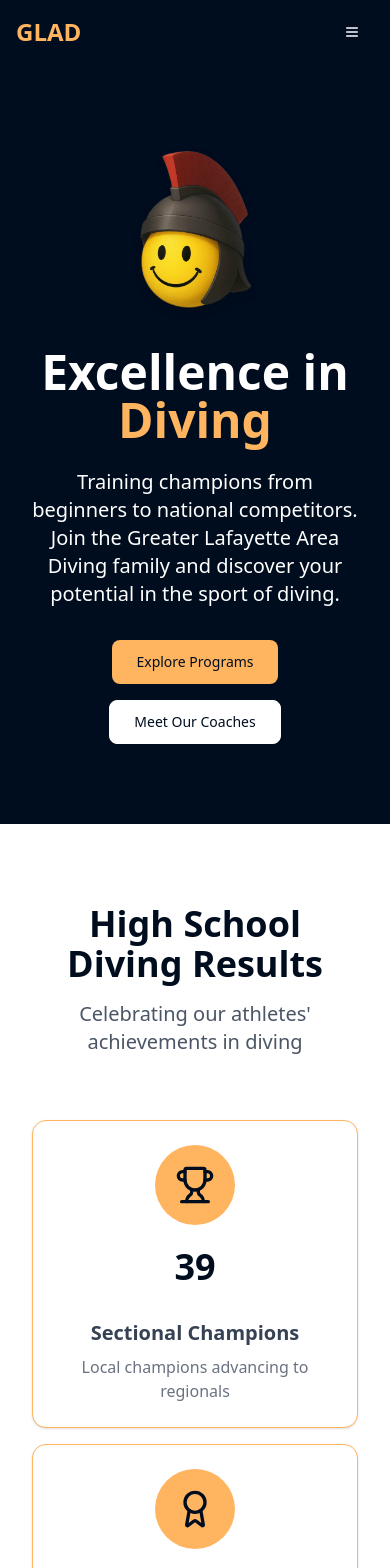
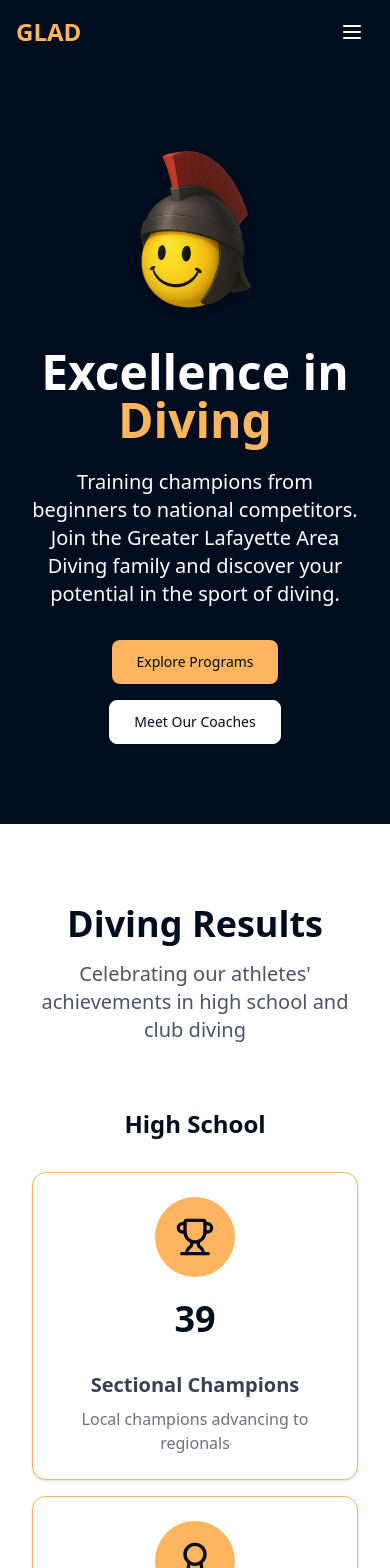
Before and after one commit to codetelo/gladiving, a Next.js app: page / in a window 390 px wide. Shown: the top 1568 px of the page. Built offline with nearby package versions, Linux system fonts and the light colour scheme.

Commit message:
Updating the results and fixing the circles for mobile

```diff
--- a/src/app/globals.css
+++ b/src/app/globals.css
@@ -419,56 +419,47 @@ button:focus, a:focus, input:focus, textarea:focus, select:focus {
   /* Preserve circular shapes for icons and headshots */
   .rounded-full {
     border-radius: 9999px !important;
+    aspect-ratio: 1 / 1 !important;
+    flex-shrink: 0 !important;
   }
 
-  /* Preserve specific icon dimensions */
-  .w-20.h-20,
-  .w-16.h-16,
-  .w-32.h-32 {
-    width: var(--tw-w) !important;
-    height: var(--tw-h) !important;
-    min-width: var(--tw-w) !important;
-    min-height: var(--tw-h) !important;
-    max-width: var(--tw-w) !important;
-    max-height: var(--tw-h) !important;
-    aspect-ratio: 1 / 1 !important;
+  .w-2.h-2.rounded-full {
+    width: 0.5rem !important;
+    height: 0.5rem !important;
+    min-width: 0.5rem !important;
+    min-height: 0.5rem !important;
+    max-width: 0.5rem !important;
+    max-height: 0.5rem !important;
   }
 
-  /* Preserve icon sizes within circles */
-  .w-10.h-10,
-  .w-8.h-8,
-  .w-16.h-16 {
-    width: var(--tw-w) !important;
-    height: var(--tw-h) !important;
-    min-width: var(--tw-w) !important;
-    min-height: var(--tw-h) !important;
-    max-width: var(--tw-w) !important;
-    max-height: var(--tw-h) !important;
+  .w-8.h-8.rounded-full {
+    width: 2rem !important;
+    height: 2rem !important;
+    min-width: 2rem !important;
+    min-height: 2rem !important;
+    max-width: 2rem !important;
+    max-height: 2rem !important;
   }
 
-  /* Ensure circular containers maintain shape */
-  .bg-gold.rounded-full,
-  .bg-gray-200.rounded-full {
-    border-radius: 9999px !important;
-    aspect-ratio: 1 / 1 !important;
+  .w-12.h-12.rounded-full {
+    width: 3rem !important;
+    height: 3rem !important;
+    min-width: 3rem !important;
+    min-height: 3rem !important;
+    max-width: 3rem !important;
+    max-height: 3rem !important;
   }
 
-  /* Override width constraints for circular elements */
-  .rounded-full {
-    width: auto !important;
-    max-width: none !important;
-    min-width: auto !important;
+  .w-16.h-16.rounded-full {
+    width: 4rem !important;
+    height: 4rem !important;
+    min-width: 4rem !important;
+    min-height: 4rem !important;
+    max-width: 4rem !important;
+    max-height: 4rem !important;
   }
 
-  /* Specific overrides for result cards and coach cards */
-  .text-center .rounded-full {
-    width: auto !important;
-    max-width: none !important;
-    min-width: auto !important;
-  }
-
-  /* Preserve circular shapes for result cards */
-  .text-center .w-20.h-20.rounded-full {
+  .w-20.h-20.rounded-full {
     width: 5rem !important;
     height: 5rem !important;
     min-width: 5rem !important;
@@ -477,8 +468,7 @@ button:focus, a:focus, input:focus, textarea:focus, select:focus {
     max-height: 5rem !important;
   }
 
-  /* Preserve circular shapes for coach headshots */
-  .text-center .w-32.h-32.rounded-full {
+  .w-32.h-32.rounded-full {
     width: 8rem !important;
     height: 8rem !important;
     min-width: 8rem !important;
@@ -487,27 +477,17 @@ button:focus, a:focus, input:focus, textarea:focus, select:focus {
     max-height: 8rem !important;
   }
 
-  /* Preserve circular shapes for philosophy icons */
-  .text-center .w-16.h-16.rounded-full {
-    width: 4rem !important;
-    height: 4rem !important;
-    min-width: 4rem !important;
-    min-height: 4rem !important;
-    max-width: 4rem !important;
-    max-height: 4rem !important;
+  /* Preserve icon sizes within circles */
+  .w-6.h-6 {
+    width: 1.5rem !important;
+    height: 1.5rem !important;
+    min-width: 1.5rem !important;
+    min-height: 1.5rem !important;
+    max-width: 1.5rem !important;
+    max-height: 1.5rem !important;
   }
 
-  /* Preserve icon sizes within circles */
-  .text-center .w-10.h-10 {
-    width: 2.5rem !important;
-    height: 2.5rem !important;
-    min-width: 2.5rem !important;
-    min-height: 2.5rem !important;
-    max-width: 2.5rem !important;
-    max-height: 2.5rem !important;
-  }
-
-  .text-center .w-8.h-8 {
+  .w-8.h-8:not(.rounded-full) {
     width: 2rem !important;
     height: 2rem !important;
     min-width: 2rem !important;
@@ -516,19 +496,13 @@ button:focus, a:focus, input:focus, textarea:focus, select:focus {
     max-height: 2rem !important;
   }
 
-  .text-center .w-16.h-16 {
-    width: 4rem !important;
-    height: 4rem !important;
-    min-width: 4rem !important;
-    min-height: 4rem !important;
-    max-width: 4rem !important;
-    max-height: 4rem !important;
-  }
-
-  /* Ensure all circular elements maintain aspect ratio */
-  .rounded-full {
-    aspect-ratio: 1 / 1 !important;
-    border-radius: 9999px !important;
+  .w-10.h-10 {
+    width: 2.5rem !important;
+    height: 2.5rem !important;
+    min-width: 2.5rem !important;
+    min-height: 2.5rem !important;
+    max-width: 2.5rem !important;
+    max-height: 2.5rem !important;
   }
 
   /* Mobile navigation improvements */
--- a/src/app/groups/page.tsx
+++ b/src/app/groups/page.tsx
@@ -93,7 +93,7 @@ export default function GroupsPage() {
                   <CardHeader>
                     <div className="flex items-start justify-between">
                       <div className="flex items-center space-x-3">
-                        <div className={`w-12 h-12 rounded-full flex items-center justify-center ${group.color}`}>
+                        <div className={`w-12 h-12 shrink-0 rounded-full flex items-center justify-center ${group.color}`}>
                           <IconComponent className="w-6 h-6" />
                         </div>
                         <div>
@@ -151,7 +151,7 @@ export default function GroupsPage() {
                     <Card className="border-gold hover:shadow-lg transition-shadow w-full">
                       <CardHeader>
                         <CardTitle className="text-navy flex items-center space-x-2">
-                          <div className={`w-8 h-8 rounded-full flex items-center justify-center ${group.color}`}>
+                          <div className={`w-8 h-8 shrink-0 rounded-full flex items-center justify-center ${group.color}`}>
                             <span className="text-sm font-bold">{index + 1}</span>
                           </div>
                           <span>{group.name}</span>
--- a/src/app/page.tsx
+++ b/src/app/page.tsx
@@ -111,10 +111,12 @@ export default function HomePage() {
       <section className="py-20 bg-white">
         <div className="max-w-7xl mx-auto px-4 sm:px-6 lg:px-8">
           <div className="text-center mb-16">
-            <h2 className="text-4xl font-bold text-navy mb-4">High School Diving Results</h2>
-            <p className="text-xl text-gray-600">Celebrating our athletes&apos; achievements in diving</p>
+            <h2 className="text-4xl font-bold text-navy mb-4">Diving Results</h2>
+            <p className="text-xl text-gray-600">Celebrating our athletes&apos; achievements in high school and club diving</p>
           </div>
 
+          <div className="mb-16">
+            <h3 className="text-2xl font-bold text-navy text-center mb-8">High School</h3>
             <div className="grid grid-cols-1 md:grid-cols-3 gap-8">
               <Card className="text-center border-gold hover:shadow-lg transition-shadow">
                 <CardHeader className="pb-2">
@@ -154,6 +156,51 @@ export default function HomePage() {
                   <p className="text-gray-500 mt-2">Elite divers competing at state level</p>
                 </CardContent>
               </Card>
+            </div>
+          </div>
+
+          <div>
+            <h3 className="text-2xl font-bold text-navy text-center mb-8">Club</h3>
+            <div className="grid grid-cols-1 md:grid-cols-3 gap-8">
+              <Card className="text-center border-gold hover:shadow-lg transition-shadow">
+                <CardHeader className="pb-2">
+                  <div className="mx-auto w-20 h-20 bg-gold rounded-full flex items-center justify-center mb-4">
+                    <Trophy className="w-10 h-10 text-navy" />
+                  </div>
+                  <CardTitle className="text-4xl font-bold text-navy">59</CardTitle>
+                </CardHeader>
+                <CardContent>
+                  <p className="text-xl font-semibold text-gray-700">USA Zones Qualifiers</p>
+                  <p className="text-gray-500 mt-2">Divers qualifying at USA zone championships</p>
+                </CardContent>
+              </Card>
+
+              <Card className="text-center border-gold hover:shadow-lg transition-shadow">
+                <CardHeader className="pb-2">
+                  <div className="mx-auto w-20 h-20 bg-gold rounded-full flex items-center justify-center mb-4">
+                    <Award className="w-10 h-10 text-navy" />
+                  </div>
+                  <CardTitle className="text-4xl font-bold text-navy">21</CardTitle>
+                </CardHeader>
+                <CardContent>
+                  <p className="text-xl font-semibold text-gray-700">USA National Qualifiers</p>
+                  <p className="text-gray-500 mt-2">Divers advancing to USA national championships</p>
+                </CardContent>
+              </Card>
+
+              <Card className="text-center border-gold hover:shadow-lg transition-shadow">
+                <CardHeader className="pb-2">
+                  <div className="mx-auto w-20 h-20 bg-gold rounded-full flex items-center justify-center mb-4">
+                    <Target className="w-10 h-10 text-navy" />
+                  </div>
+                  <CardTitle className="text-4xl font-bold text-navy">2</CardTitle>
+                </CardHeader>
+                <CardContent>
+                  <p className="text-xl font-semibold text-gray-700">National Finalists</p>
+                  <p className="text-gray-500 mt-2">Divers reaching national championship finals</p>
+                </CardContent>
+              </Card>
+            </div>
           </div>
         </div>
       </section>
--- a/src/app/results/page.tsx
+++ b/src/app/results/page.tsx
@@ -7,12 +7,12 @@ import type { Metadata } from "next";
 
 export const metadata: Metadata = {
   title: "Diving Results & Championships | GLAD Diving",
-  description: "GLAD diving results: 39 sectional champions, 102 regional qualifiers, 38 state qualifiers. Celebrating our high school divers' achievements in Indiana competitions.",
-  keywords: "diving results, diving championships, high school diving Indiana, sectional diving, state diving qualifiers, GLAD results",
+  description: "GLAD diving results: high school and club achievements including 39 sectional champions, 59 USA zones qualifiers, 21 national qualifiers, and 2 national finalists.",
+  keywords: "diving results, diving championships, high school diving Indiana, USA diving qualifiers, national diving finalists, GLAD results",
   alternates: { canonical: "/results" },
   openGraph: {
     title: "Diving Results & Championships | GLAD Diving",
-    description: "39 sectional champions, 102 regional qualifiers, 38 state qualifiers. Our divers' achievements in Indiana.",
+    description: "High school and club diving achievements from Greater Lafayette Area Diving.",
     url: "https://gladiving.com/results",
   },
 };
@@ -22,8 +22,14 @@ const divingResults = {
     sectionals: 39,
     regionals: 102,
     stateQualifiers: 38,
-    description: "Our high school divers consistently achieve excellence in springboard diving competitions across Indiana."
-  }
+    description: "Our high school divers consistently achieve excellence in springboard diving competitions across Indiana.",
+  },
+  club: {
+    zonesQualifiers: 59,
+    nationalQualifiers: 21,
+    nationalFinalists: 2,
+    description: "Our club divers consistently achieve excellence in USA Diving zone and national competitions.",
+  },
 };
 
 export default function ResultsPage() {
@@ -53,7 +59,7 @@ export default function ResultsPage() {
             </p>
           </div>
 
-          <div className="grid grid-cols-1 md:grid-cols-3 gap-8 mb-16">
+          <div className="grid grid-cols-1 md:grid-cols-3 gap-8">
             <Card className="text-center border-gold hover:shadow-lg transition-shadow">
               <CardHeader className="pb-4">
                 <div className="mx-auto w-20 h-20 bg-gold rounded-full flex items-center justify-center mb-4">
@@ -102,12 +108,71 @@ export default function ResultsPage() {
         </div>
       </section>
 
+      {/* Club Results Summary */}
+      <section className="py-20 bg-gray-50">
+        <div className="max-w-7xl mx-auto px-4 sm:px-6 lg:px-8">
+          <div className="text-center mb-16">
+            <h2 className="text-4xl font-bold text-navy mb-4">Club Diving Results</h2>
+            <p className="text-xl text-gray-600 mb-8">
+              {divingResults.club.description}
+            </p>
+          </div>
+
+          <div className="grid grid-cols-1 md:grid-cols-3 gap-8">
+            <Card className="text-center border-gold hover:shadow-lg transition-shadow">
+              <CardHeader className="pb-4">
+                <div className="mx-auto w-20 h-20 bg-gold rounded-full flex items-center justify-center mb-4">
+                  <Trophy className="w-10 h-10 text-navy" />
+                </div>
+                <CardTitle className="text-4xl font-bold text-navy">
+                  {divingResults.club.zonesQualifiers}
+                </CardTitle>
+              </CardHeader>
+              <CardContent>
+                <p className="text-xl font-semibold text-gray-700">USA Zones Qualifiers</p>
+                <p className="text-gray-500 mt-2">Divers qualifying at USA zone championships</p>
+              </CardContent>
+            </Card>
+
+            <Card className="text-center border-gold hover:shadow-lg transition-shadow">
+              <CardHeader className="pb-4">
+                <div className="mx-auto w-20 h-20 bg-gold rounded-full flex items-center justify-center mb-4">
+                  <Award className="w-10 h-10 text-navy" />
+                </div>
+                <CardTitle className="text-4xl font-bold text-navy">
+                  {divingResults.club.nationalQualifiers}
+                </CardTitle>
+              </CardHeader>
+              <CardContent>
+                <p className="text-xl font-semibold text-gray-700">USA National Qualifiers</p>
+                <p className="text-gray-500 mt-2">Divers advancing to USA national championships</p>
+              </CardContent>
+            </Card>
+
+            <Card className="text-center border-gold hover:shadow-lg transition-shadow">
+              <CardHeader className="pb-4">
+                <div className="mx-auto w-20 h-20 bg-gold rounded-full flex items-center justify-center mb-4">
+                  <Target className="w-10 h-10 text-navy" />
+                </div>
+                <CardTitle className="text-4xl font-bold text-navy">
+                  {divingResults.club.nationalFinalists}
+                </CardTitle>
+              </CardHeader>
+              <CardContent>
+                <p className="text-xl font-semibold text-gray-700">National Finalists</p>
+                <p className="text-gray-500 mt-2">Divers reaching national championship finals</p>
+              </CardContent>
+            </Card>
+          </div>
+        </div>
+      </section>
+
 
 
 
 
       {/* Success Factors */}
-      <section className="py-20 bg-gray-50">
+      <section className="py-20 bg-white">
         <div className="max-w-7xl mx-auto px-4 sm:px-6 lg:px-8">
           <div className="text-center mb-16">
             <h2 className="text-4xl font-bold text-navy mb-4">Keys to Our Success</h2>
```
Lines whose indentation alone changed are shown as unchanged.
